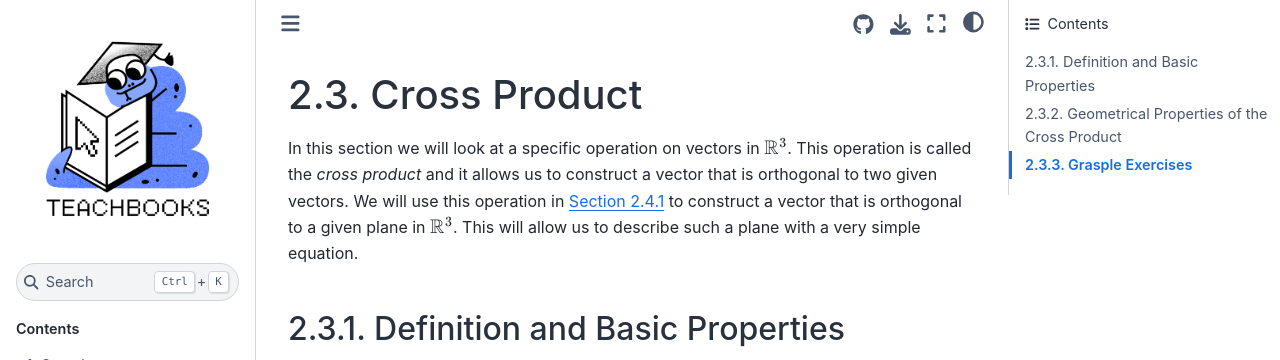
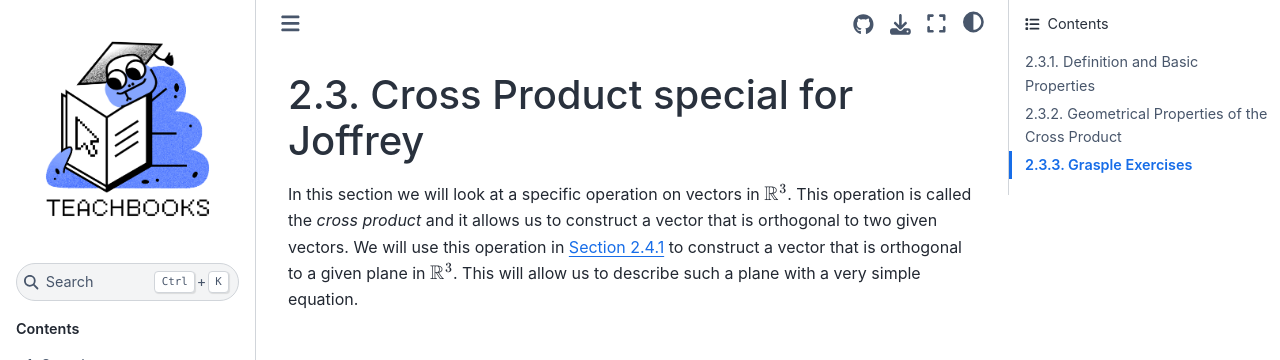
Before and after one commit to douden/test_book_from_template, a Jupyter Book: the page built from book/Chapter1/Cross_Product.md, in a window 1280 px wide and 900 px high, cut to the strip 0-360 px from the top of the window. Built offline with Jupyter Book 1.0.4 settings and Sphinx 7.4.7 and the Sphinx Book theme 1.1.4, drawn with Linux system fonts in a browser that asks for light colours; comment, search, counter and statistics services are not loaded; some of the changed text lies outside the part shown.

Commit message:
Special for Joffrey

```diff
--- a/book/Chapter1/Cross_Product.md
+++ b/book/Chapter1/Cross_Product.md
@@ -1,6 +1,6 @@
 (Sec:CrossProduct)=
 
-# Cross Product
+# Cross Product special for Joffrey
 
 In this section we will look at a specific operation on vectors in $\mathbb{R}^3$. This operation is called the _cross product_ and it allows us to construct a vector that is orthogonal to two given vectors. We will use this operation in
 {numref}`Section %s <SubSec:LinesAndPlanes:Plane>`
```
